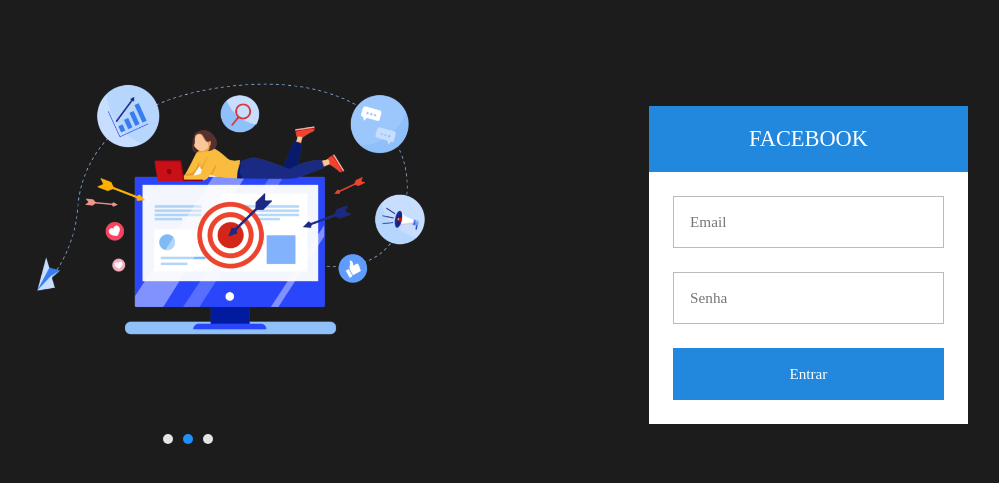
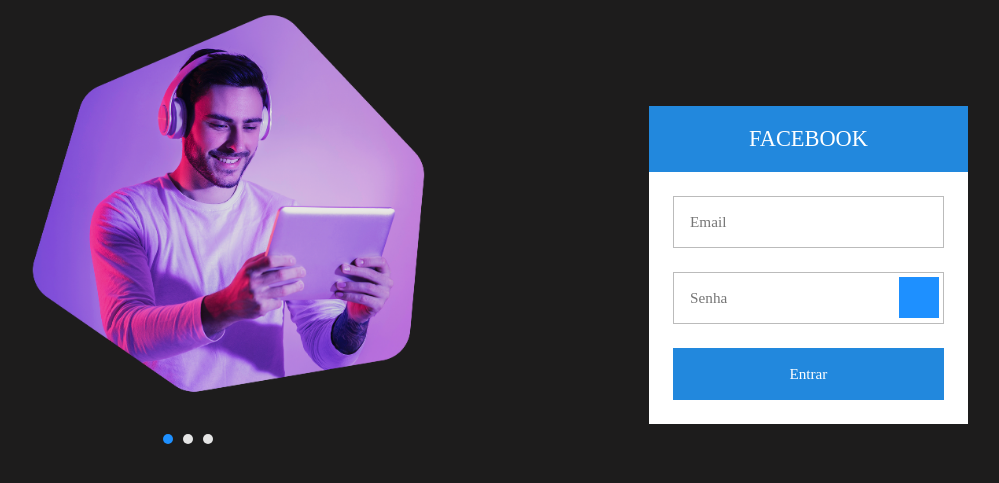
Before and after one commit to Guilherme-del/PhpMVcCrud, a PHP site: page / in a window 1280 px wide. Shown: the top 483 px of the page, without its empty margins (84-1083 px from the left). Run offline with PHP 8.4, Linux system fonts and the light colour scheme; some libraries are stand-ins or nearby versions.

Commit message:
0.2
Finalizando front end

```diff
--- a/assets/css/main.css
+++ b/assets/css/main.css
@@ -137,11 +137,12 @@ div h3 {
 }
 
 .field-icon {
-position: relative;
-padding: 12px;
-margin: auto;
-margin-left: -25px;
+
+padding: 12px 20px;
+margin-left: -45px;
 margin-top: -25px;
+cursor: pointer;
+background-color: var(--azul);
 }
 
 .login input[type="submit"] {
--- a/assets/js/glider.js
+++ b/assets/js/glider.js
@@ -1,6 +1,6 @@
 function slider(){
   const slider = document.querySelectorAll('.slide');
-  const timer = 6000; //seting timer
+  const timer = 1000; //seting timer
   slider[0].style.display = 'block';
   bullets = sliderBulletsCreation(slider);
   sliderLoop(slider, timer, bullets);
--- a/view/index.php
+++ b/view/index.php
@@ -27,7 +27,7 @@
     <p><input type="email" placeholder="Email"></p>
     <p>
       <input id="password-field" type="password" class="form-control" name="password" placeholder="Senha">
-      <span toggle="#password-field" class="fa fa-fw fa-eye field-icon toggle-password"></span>
+      <abbr title="Ver senha"><span toggle="#password-field" class="fa fa-fw fa-eye field-icon toggle-password"></span></abbr>
     </p>
 
     <p><input type="submit" value="Entrar">
```
